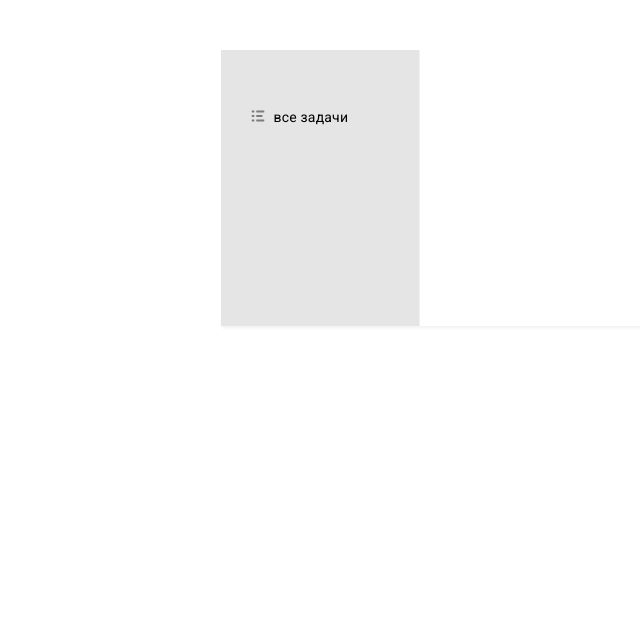
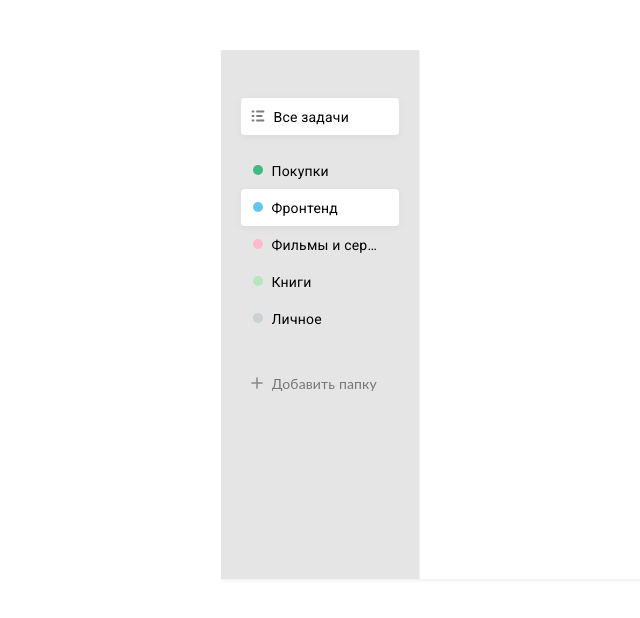
Before and after one commit to dmitriy143/todo-react.github.io, a React (Create React App) app: page / in a window 1280 px wide. Shown: the top 618 px of the page, without its empty margins (155-795 px from the left). Built offline with nearby package versions, Linux system fonts and the light colour scheme.

Commit message:
before state

```diff
--- a/package.json
+++ b/package.json
@@ -6,6 +6,7 @@
     "@testing-library/jest-dom": "^5.12.0",
     "@testing-library/react": "^11.2.6",
     "@testing-library/user-event": "^12.8.3",
+    "classnames": "^2.3.1",
     "node-sass": "^5.0.0",
     "react": "^17.0.2",
     "react-dom": "^17.0.2",
--- a/src/App.js
+++ b/src/App.js
@@ -2,6 +2,8 @@ import React from 'react';
 import List from './components/List/List.js';
 
 import allTasks from './assets/img/allTasks.svg'
+// import addBbuttonPlus from './assets/img/add_button_plus.svg'
+
 
 function App() {
   return (
@@ -9,11 +11,47 @@ function App() {
       <div className="todo__sidebar">
         <List items={[
           {
-            id: 0,
-            icon: allTasks,
-            name: 'все задачи'
+            icon: (<img src={allTasks} alt="List icon" />),
+            name: 'Все задачи',
+            active: true
           }
         ]} />
+        <List items={[
+          {
+            color: 'green',
+            name: 'Покупки'
+          },
+          {
+            color: 'blue',
+            name: 'Фронтенд',
+            active: true
+          },
+          {
+            color: 'pink',
+            name: 'Фильмы и сериа...'
+          },
+          {
+            color: 'light-green',
+            name: 'Книги'
+          },
+          {
+            color: 'gray',
+            name: 'Личное'
+          }
+        ]}
+          classBottom={'list--bottom'} />
+
+        <List items={[
+          {
+            className: 'add-button-text',
+            icon: (<svg width="12" height="12" viewBox="0 0 12 12" fill="none" xmlns="http://www.w3.org/2000/svg">
+              <path d="M6 1V11" stroke="#868686" stroke-width="1.5" stroke-linecap="round" stroke-linejoin="round" />
+              <path d="M1 6H11" stroke="#868686" stroke-width="1.5" stroke-linecap="round" stroke-linejoin="round" />
+            </svg>),
+            name: 'Добавить папку'
+          }
+        ]}
+          isRemovable />
       </div>
       <div className="todo__tasks"></div>
     </div>
--- a/src/components/List/List.js
+++ b/src/components/List/List.js
@@ -1,18 +1,21 @@
 import React from 'react';
+import classNames from 'classnames';
+
 import './List.scss';
 
-function List({ items }) {
+function List({ items, classBottom }) {
   return (
-    <ul className="todo__list">
-      {items.map((item) => (
-        <li className="todo__item">
-          <i>
-            <img src={item.icon} alt="List icon" />
+    <ul className={`todo__list list ${classBottom ? classBottom : ''}`}>
+      {items.map((item, index) => (
+        <li key={index} className={classNames('list__item', { 'list__item-active': item.active })}>
+          <i className="list__item-container">
+            {item.icon ? item.icon : <i className={`badge badge--${item.color}`}></i>}
           </i>
-          <span>{item.name}</span>
+          <span className={classNames('list__name', `list__name--${item.className}`)} >{item.name}</span>
         </li>
-      ))}
-    </ul>
+      ))
+      }
+    </ul >
   )
 }
 
--- a/src/components/List/List.scss
+++ b/src/components/List/List.scss
@@ -1,7 +1,15 @@
-.todo__item {
+.list {
+  margin-bottom: 17px;
+
+  &--bottom {
+    margin-bottom: 27px;
+  }
+}
+
+.list__item {
   display: flex;
   align-items: center;
-  padding: 11px 10px;
+  padding: 11px 10px 10px 10px;
   cursor: pointer;
 
   &-active {
@@ -11,9 +19,63 @@
     border-radius: 4px;
   }
 
-  i {
+  .list__item-container {
     display: flex;
     padding-right: 9px;
     padding-bottom: 2px;
   }
+
+  &:hover path {
+    stroke: #000;
+  }
+
+  &:hover .list__name {
+    color: #000;
+  }
 }
+
+.badge {
+  width: 10px;
+  height: 10px;
+  margin-left: 2px;
+  border-radius: 50%;
+
+  &--green {
+    background-color: #42B883;
+  }
+
+  &--blue {
+    background-color: #64C4ED;
+  }
+
+  &--pink {
+    background-color: #FFBBCC;
+  }
+
+  &--light-green {
+    background-color: #B6E6BD;
+  }
+
+  &--gray {
+    background-color: #C9D1D3;
+  }
+}
+
+.list__name {
+  max-width: 110px;
+  white-space: nowrap;
+  overflow: hidden;
+  text-overflow: ellipsis;
+
+  &--add-button-text {
+    font-family: Lato, sans-serif;
+    font-style: normal;
+    // font-weight: 600;
+    font-size: 14px;
+    line-height: 17px;
+
+    letter-spacing: 0.15px;
+
+    color: #767676;
+  }
+}
--- a/src/index.scss
+++ b/src/index.scss
@@ -33,5 +33,5 @@ body {
   background-color: $color-todo__sidebar;
   border-right: 1px solid #F1F1F1;
   box-sizing: border-box;
-  padding: 48px 20px 190px 20px;
+  padding: 48px 20px 160px 20px;
 }
```
Also changed, not shown: src/assets/img/add_button_plus.svg (added), 1 other file (tests, documents, lock files or other folders).
